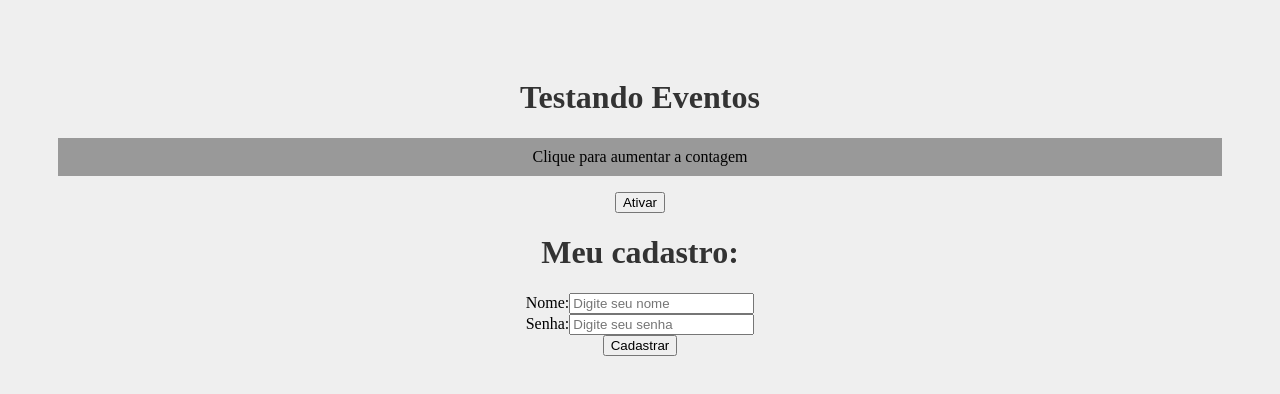
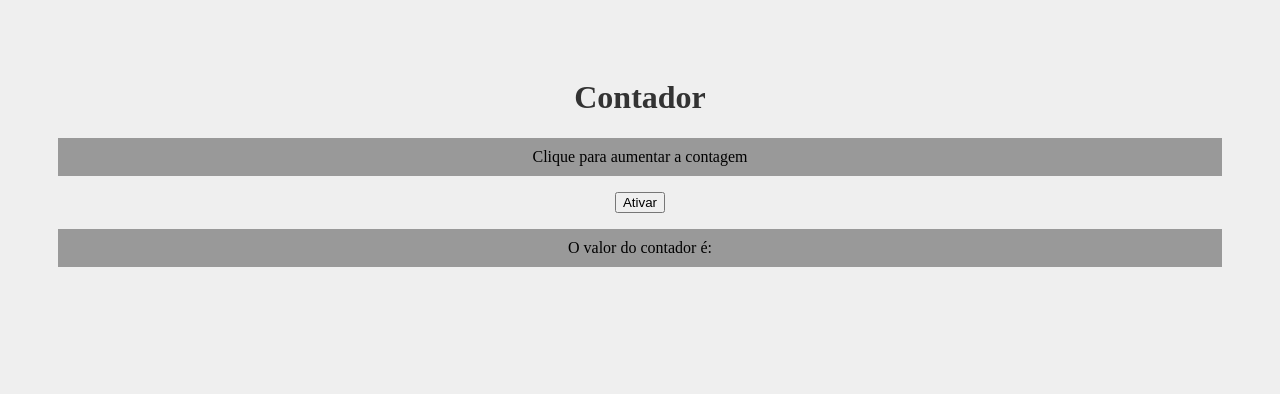
Before and after one commit to Guilhermetxgomes/estudos_react, a React (Create React App) app in the folder meu-projeto/: page / in a window 1280 px wide. Shown: the top 394 px of the page. Built offline with nearby package versions, Linux system fonts and the light colour scheme.

Commit message:
Criando contador usando useState para atualizar o valor após um clique do botão

```diff
--- a/meu-projeto/src/App.js
+++ b/meu-projeto/src/App.js
@@ -1,6 +1,6 @@
 import './App.css';
 import Evento from  './components/Evento';
-import Form from './components/Form';
+// import Form from './components/Form';
 
 function App() {
 
@@ -8,9 +8,8 @@ function App() {
 
   return (
     <div className="App">
-     <h1>Testando Eventos</h1>
+     <h1>Contador</h1>
      <Evento />
-     <Form />
     </div>
   );
 }
--- a/meu-projeto/src/components/Evento.js
+++ b/meu-projeto/src/components/Evento.js
@@ -1,13 +1,17 @@
+import { useState } from 'react'
+
 function Evento(){
-  function meuEvento(){
-    console.log("Fui ativado")
+  function aumentarContador(){
+    setValorContador(valorContador + 1)
   }
 
+  const [valorContador, setValorContador] = useState()
 
   return(
     <>
       <p>Clique para aumentar a contagem</p>
-      <button onClick={meuEvento}>Ativar</button>
+      <button onClick={aumentarContador}>Ativar</button>
+      <p>O valor do contador é: {valorContador}</p>
     </>
 
   )
```
